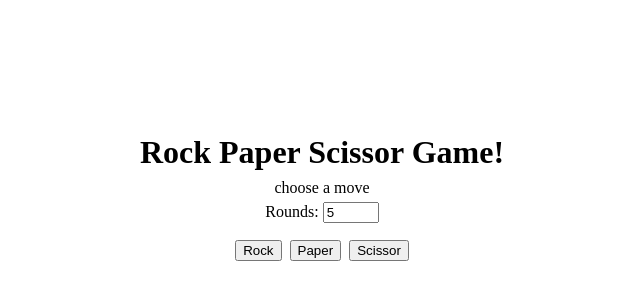
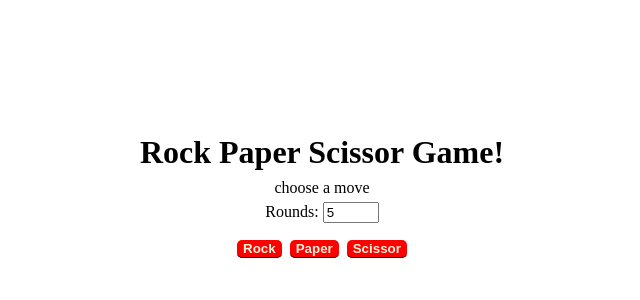
Before and after one commit to Denselle0311/rock-paper-scissor, a plain HTML site: page index.html in a window 1280 px wide. Shown: the top 300 px of the page, without its empty margins (398-1038 px from the left). Drawn offline with Linux system fonts and the light colour scheme.

Commit message:
style button

```diff
--- a/style.css
+++ b/style.css
@@ -35,6 +35,26 @@
     margin-top: 16px;
   }
 
+  .container button {
+    cursor: pointer;
+    border: none;
+    font-weight: 600;
+    background-color: red;
+    color: beige;
+    border-radius: 5px;
+    border-bottom: 1px solid black;
+    transition: all .04s ease-out 0s;
+  }
+  .container button:hover {
+    background-color: rgb(211, 10, 50);
+    color: yellow;
+
+  }
+  .container button:active {
+    box-shadow: 0px 2px 3px black;
+    transform: translateY(2px)
+  }
+
   .modal {
     position: absolute;
     display: flex;
```
